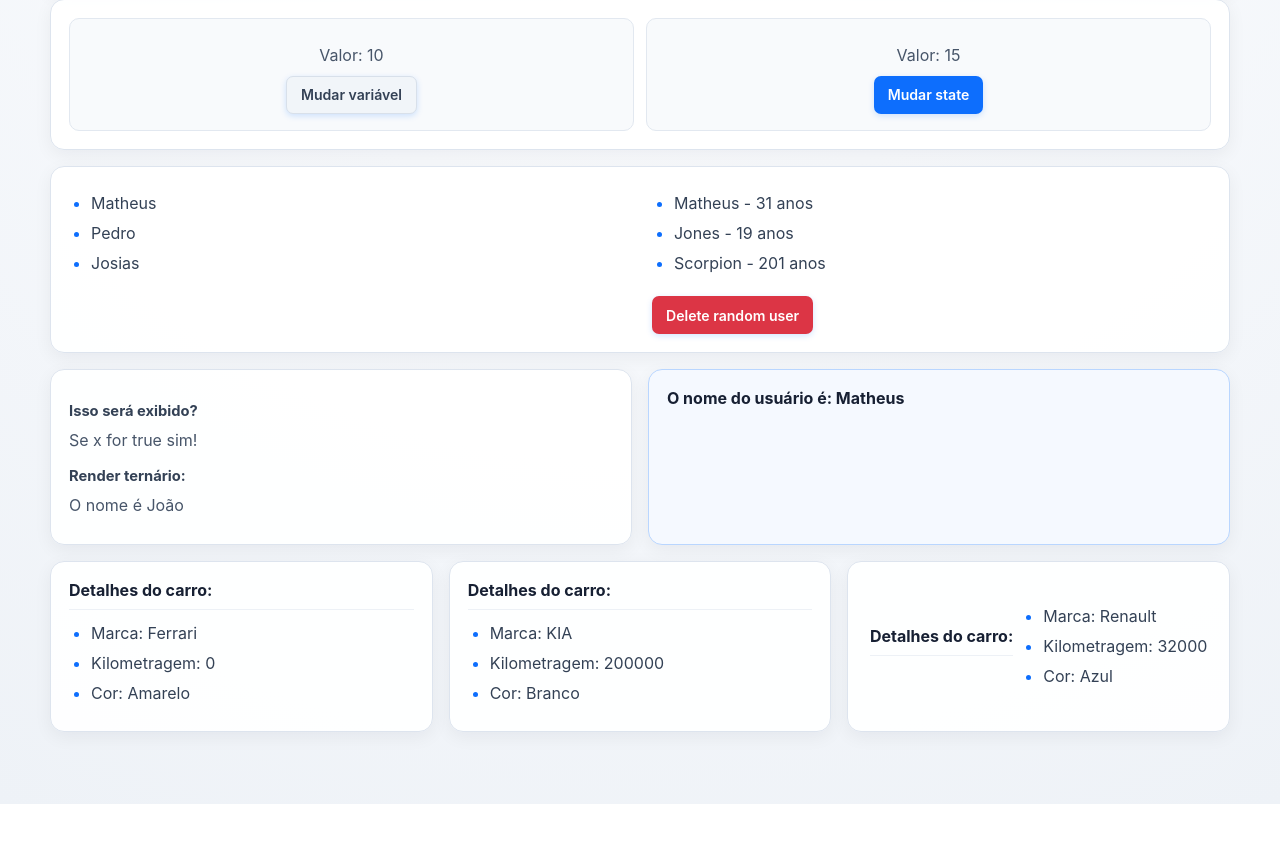
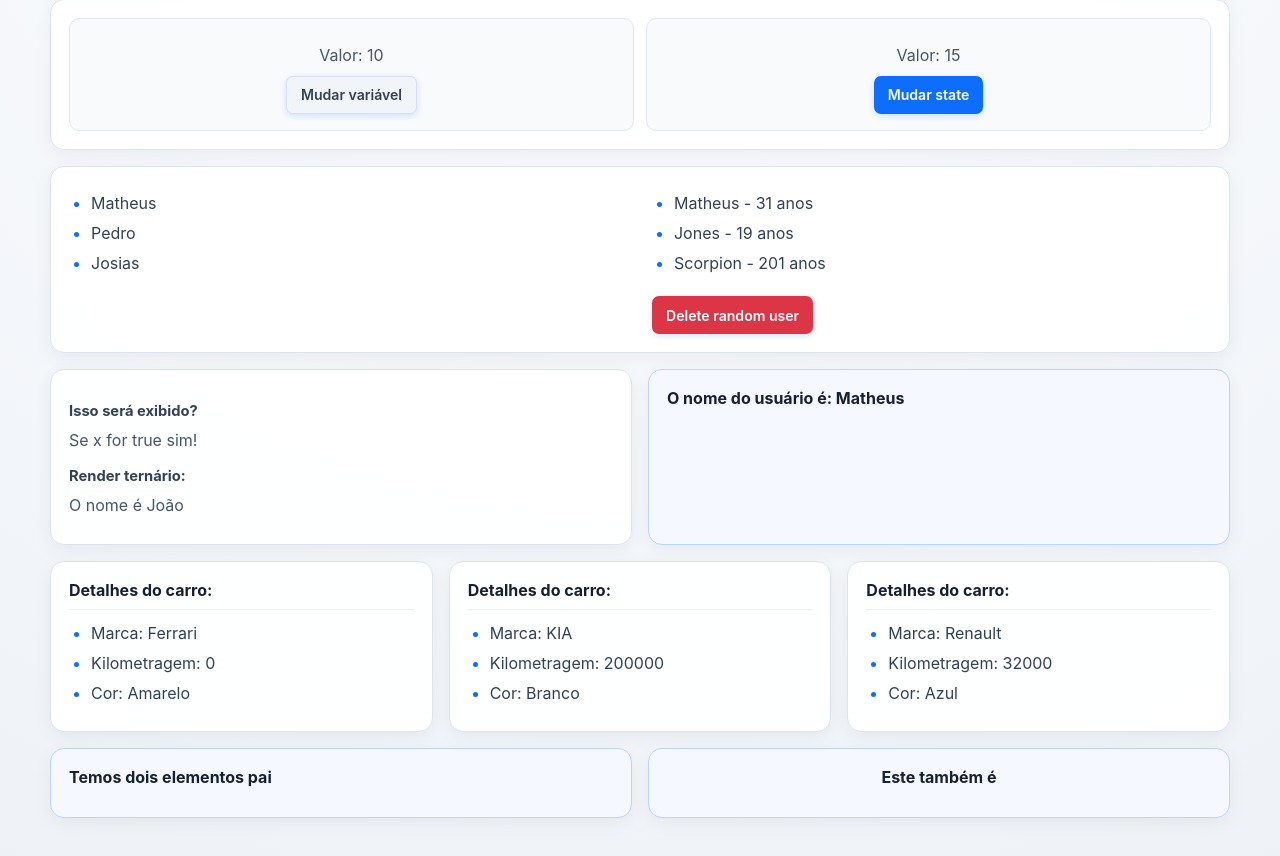
Before and after one commit to IsaqueCarlos28/react-fundamentals-lab-isaque, a React (Vite) app: page / in a window 1280 px wide. Shown: the part 348-1204 px from the top of the page. Before the commit the page ends 1152 px from the top, so only its background shows below. Built offline with nearby package versions, Linux system fonts and the light colour scheme.

Commit message:
feat: demonstrate react fragment

```diff
--- a/src/App.jsx
+++ b/src/App.jsx
@@ -5,6 +5,7 @@
 import ConditionalRender from './components/ConditionalRender'
 import ShowUserName from "./components/ShowUserName";
 import CarDetails from './components/CarDetails'
+import Fragment from './components/Fragment'
 
 function App() {
 
@@ -37,6 +38,7 @@
           km={car.km}
         />
       ))}
+      <Fragment/>
     </div>
   )
 }
--- a/src/components/Fragment.jsx
+++ b/src/components/Fragment.jsx
@@ -0,0 +1,19 @@
+import React from "react";
+
+const Fragment = () => {
+  return (
+    <>
+      {/* Primeiro elemento irmão */}
+      <div>
+        <h2>Temos dois elementos pai</h2>
+      </div>
+
+      {/* Segundo elemento irmão */}
+      <div>
+        <h2>Este também é</h2>
+      </div>
+    </>
+  );
+};
+
+export default Fragment;
```
